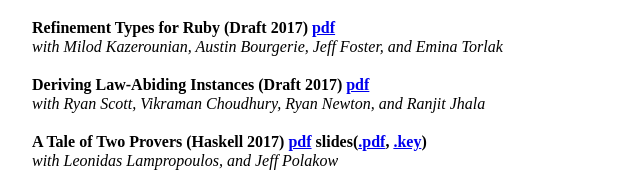
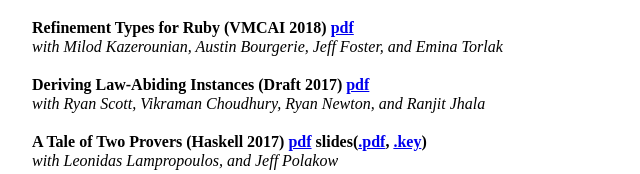
Before and after one commit to steshaw/nikivazou.github.io, a plain HTML site: page index.html in a window 1280 px wide. Shown: the part 626-800 px from the top of the page, 308-948 px from the left. Drawn offline with Linux system fonts and the light colour scheme.

Commit message:
Update index.html

```diff
--- a/index.html
+++ b/index.html
@@ -103,7 +103,7 @@ I am working on <a href="http://goto.ucsd.edu/~rjhala/liquid/haskell/blog/about/
   <div class="coauth"> with Anish Tondwalkar, Vikraman Choudhury, Ryan Scott, Ryan Newton, Philip Wadler, and Ranjit Jhala</div>
 </div>
 <div class="publication">
-  <h4 class="pubtitle">Refinement Types for Ruby (Draft 2017)
+  <h4 class="pubtitle">Refinement Types for Ruby (VMCAI 2018)
   <a target="_blank" href="https://nikivazou.github.io/static/VMCAI18/paper.pdf">pdf</a>
   </h4>
   <div class="coauth"> with Milod Kazerounian, Austin Bourgerie, Jeff Foster, and Emina Torlak </div>
```
